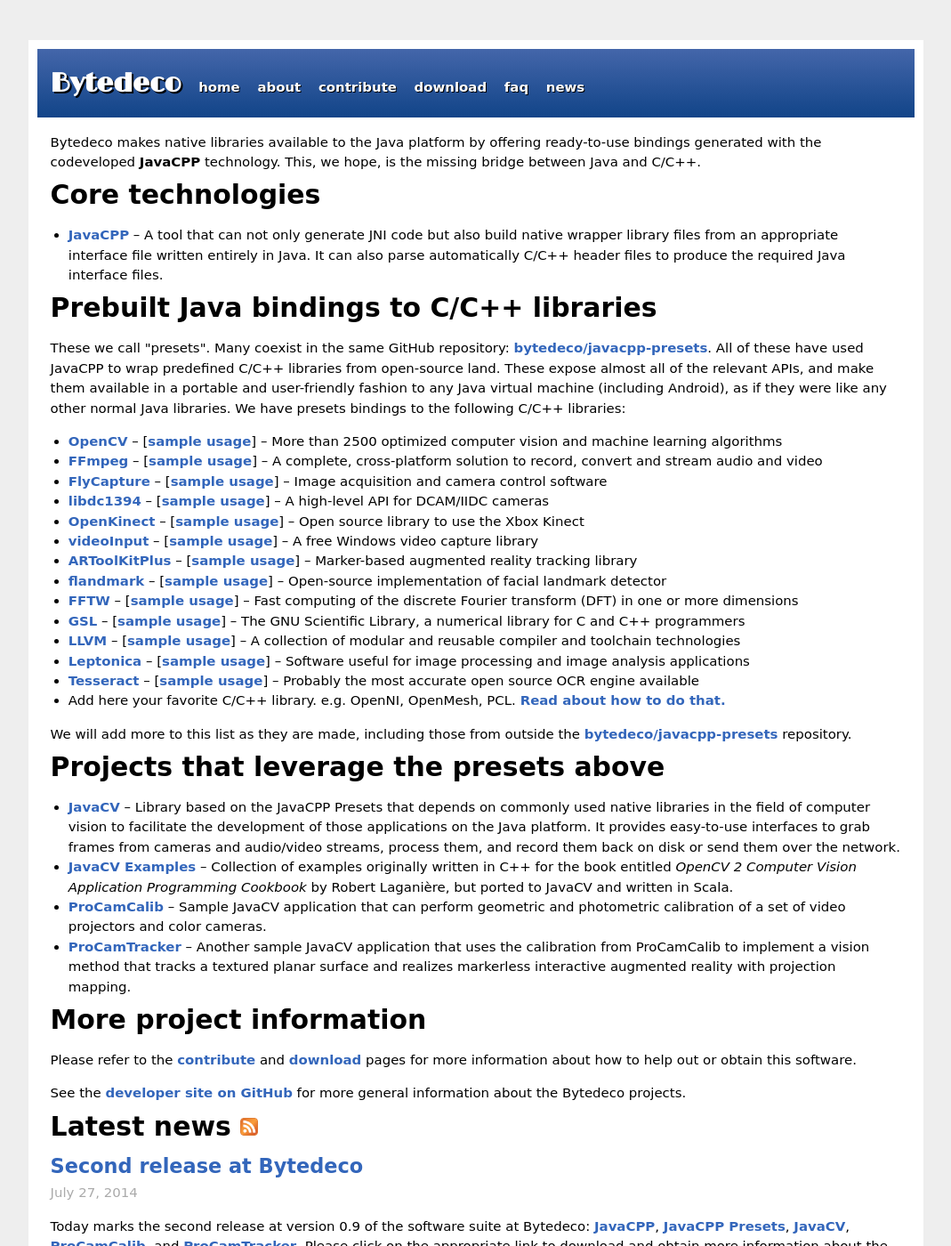
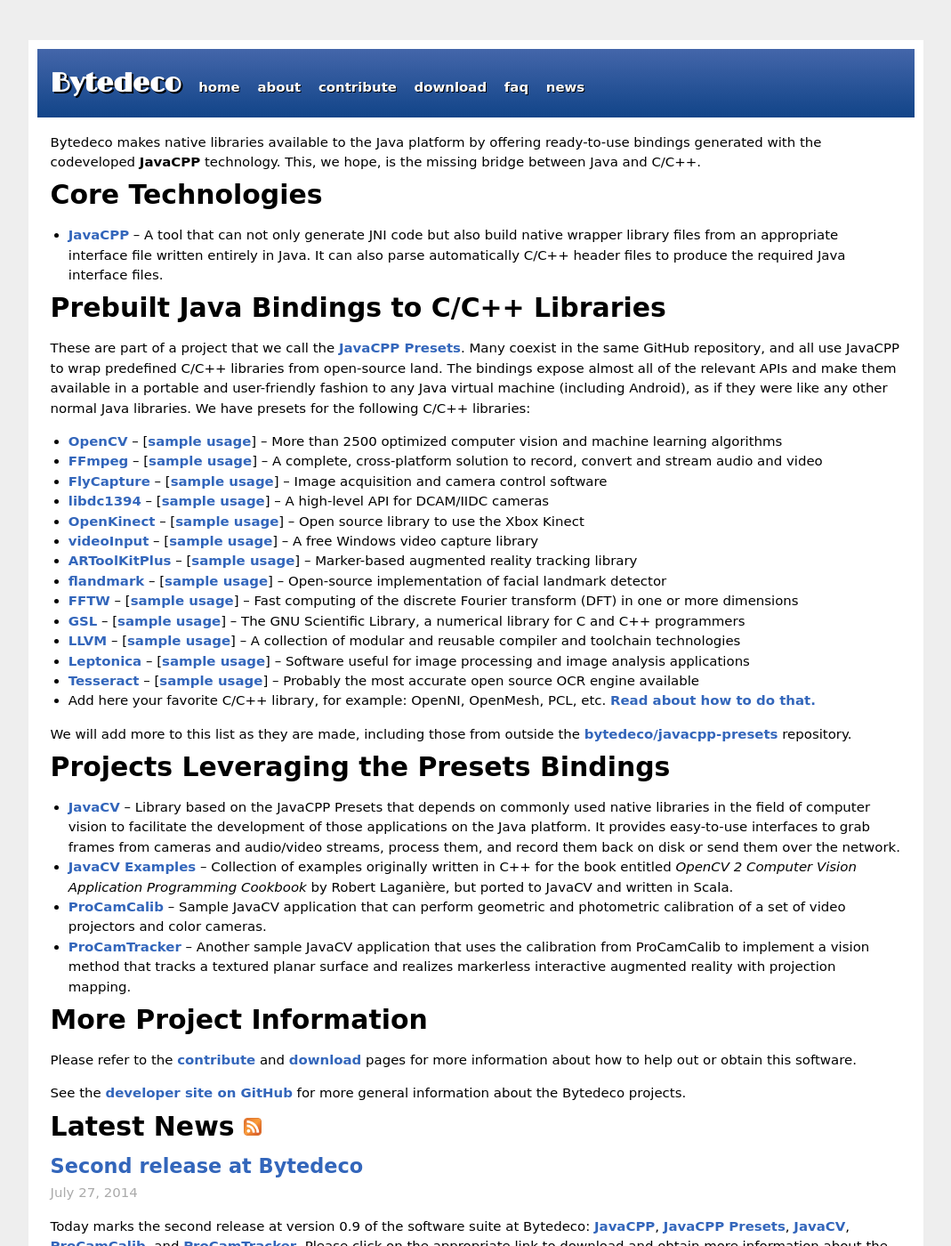
Before and after one commit to bytedeco/bytedeco.github.io, a Jekyll site: the page built from index.html, in a window 1280 px wide and 1400 px high. Shown: the whole window at 89% size, without its empty margins (105-1174 px from the left). Built offline with Jekyll 4.4.1, drawn with Linux system fonts in a browser that asks for light colours; Markdown is read by kramdown in place of the engine named in the settings; the list of posts is cut into pages by our own code; some of the changed text lies outside the part shown.

Commit message:
Brush up the main index.html file

```diff
--- a/_layouts/default.html
+++ b/_layouts/default.html
@@ -58,7 +58,7 @@
               </p>
             </div>
             <p>
-              Project created 2014<br/>by Samuel Audet and friends
+              Project created in 2014<br/>by Samuel Audet and friends
             </p>
           </div>
         </div>
--- a/index.html
+++ b/index.html
@@ -9,15 +9,15 @@ title: Bytedeco Home
   </p>
 
   <div class="post">
-    <h1>Core technologies</h1>
+    <h1>Core Technologies</h1>
 
     <p>
     </p>
     <ul>
     <li><a href="https://github.com/bytedeco/javacpp">JavaCPP</a> &ndash; A tool that can not only generate JNI code but also build native wrapper library files from an appropriate interface file written entirely in Java. It can also parse automatically C/C++ header files to produce the required Java interface files.</li>
     </ul>
-    <h1>Prebuilt Java bindings to C/C++ libraries</h1>
-    These we call "presets". Many coexist in the same GitHub repository: <a href="https://github.com/bytedeco/javacpp-presets">bytedeco/javacpp-presets</a>. All of these have used JavaCPP to wrap predefined C/C++ libraries from open-source land. These expose almost all of the relevant APIs, and make them available in a portable and user-friendly fashion to any Java virtual machine (including Android), as if they were like any other normal Java libraries. We have presets bindings to the following C/C++ libraries:
+    <h1>Prebuilt Java Bindings to C/C++ Libraries</h1>
+    These are part of a project that we call the <a href="https://github.com/bytedeco/javacpp-presets">JavaCPP Presets</a>. Many coexist in the same GitHub repository, and all use JavaCPP to wrap predefined C/C++ libraries from open-source land. The bindings expose almost all of the relevant APIs and make them available in a portable and user-friendly fashion to any Java virtual machine (including Android), as if they were like any other normal Java libraries. We have presets for the following C/C++ libraries:
     <ul>
     <li><a href="https://github.com/bytedeco/javacpp-presets/tree/master/opencv">OpenCV</a> &ndash; [<a href="https://github.com/bytedeco/javacpp-presets/tree/master/opencv#sample-usage">sample usage</a>] &ndash; More than 2500 optimized computer vision and machine learning algorithms</li>
     <li><a href="https://github.com/bytedeco/javacpp-presets/tree/master/ffmpeg">FFmpeg</a> &ndash; [<a href="https://github.com/bytedeco/javacpp-presets/tree/master/ffmpeg#sample-usage">sample usage</a>] &ndash; A complete, cross-platform solution to record, convert and stream audio and video</li>
@@ -32,10 +32,10 @@ title: Bytedeco Home
     <li><a href="https://github.com/bytedeco/javacpp-presets/tree/master/llvm">LLVM</a> &ndash; [<a href="https://github.com/bytedeco/javacpp-presets/tree/master/llvm#sample-usage">sample usage</a>] &ndash; A collection of modular and reusable compiler and toolchain technologies</li>
     <li><a href="https://github.com/bytedeco/javacpp-presets/tree/master/leptonica">Leptonica</a> &ndash; [<a href="https://github.com/bytedeco/javacpp-presets/tree/master/leptonica#sample-usage">sample usage</a>] &ndash; Software useful for image processing and image analysis applications</li>
     <li><a href="https://github.com/bytedeco/javacpp-presets/tree/master/tesseract">Tesseract</a> &ndash; [<a href="https://github.com/bytedeco/javacpp-presets/tree/master/tesseract#sample-usage">sample usage</a>] &ndash; Probably the most accurate open source OCR engine available</li>
-    <li>Add here your favorite C/C++ library. e.g. OpenNI, OpenMesh, PCL. <a href="https://github.com/bytedeco/javacpp-presets/wiki/Create-New-Presets">Read about how to do that.</a></li>
+    <li>Add here your favorite C/C++ library, for example: OpenNI, OpenMesh, PCL, etc. <a href="https://github.com/bytedeco/javacpp-presets/wiki/Create-New-Presets">Read about how to do that.</a></li>
     </ul>
     <p>We will add more to this list as they are made, including those from outside the <a href="https://github.com/bytedeco/javacpp-presets">bytedeco/javacpp-presets</a> repository.</p>
-    <h1>Projects that leverage the presets above</h1>
+    <h1>Projects Leveraging the Presets Bindings</h1>
     <ul>
     <li><a href="https://github.com/bytedeco/javacv">JavaCV</a> &ndash; Library based on the JavaCPP Presets that depends on commonly used native libraries in the field of computer vision to facilitate the development of those applications on the Java platform. It provides easy-to-use interfaces to grab frames from cameras and audio/video streams, process them, and record them back on disk or send them over the network.</li>
     <li><a href="https://github.com/bytedeco/javacv-examples">JavaCV Examples</a> &ndash; Collection of examples originally written in C++ for the book entitled <em>OpenCV 2 Computer Vision Application Programming Cookbook</em> by Robert Laganière, but ported to JavaCV and written in Scala.</li>
@@ -46,13 +46,13 @@ title: Bytedeco Home
     </p>
   </div>
 
-  <h1>More project information</h1>
+  <h1>More Project Information</h1>
 
     <p>Please refer to the <a href="contribute/">contribute</a> and <a href="download/">download</a> pages for more information about how to help out or obtain this software.</p>
 
 	<p>See the <a href="https://github.com/bytedeco">developer site on GitHub</a> for more general information about the Bytedeco projects.</p>
 
-  <h1>Latest news <a href="/feed.xml"><img src="/Feed-icon.png" alt="feed"/></a></h1>
+  <h1>Latest News <a href="/feed.xml"><img src="/Feed-icon.png" alt="feed"/></a></h1>
 
   <!-- This loops through the paginated posts -->
   {% for post in paginator.posts %}
```
